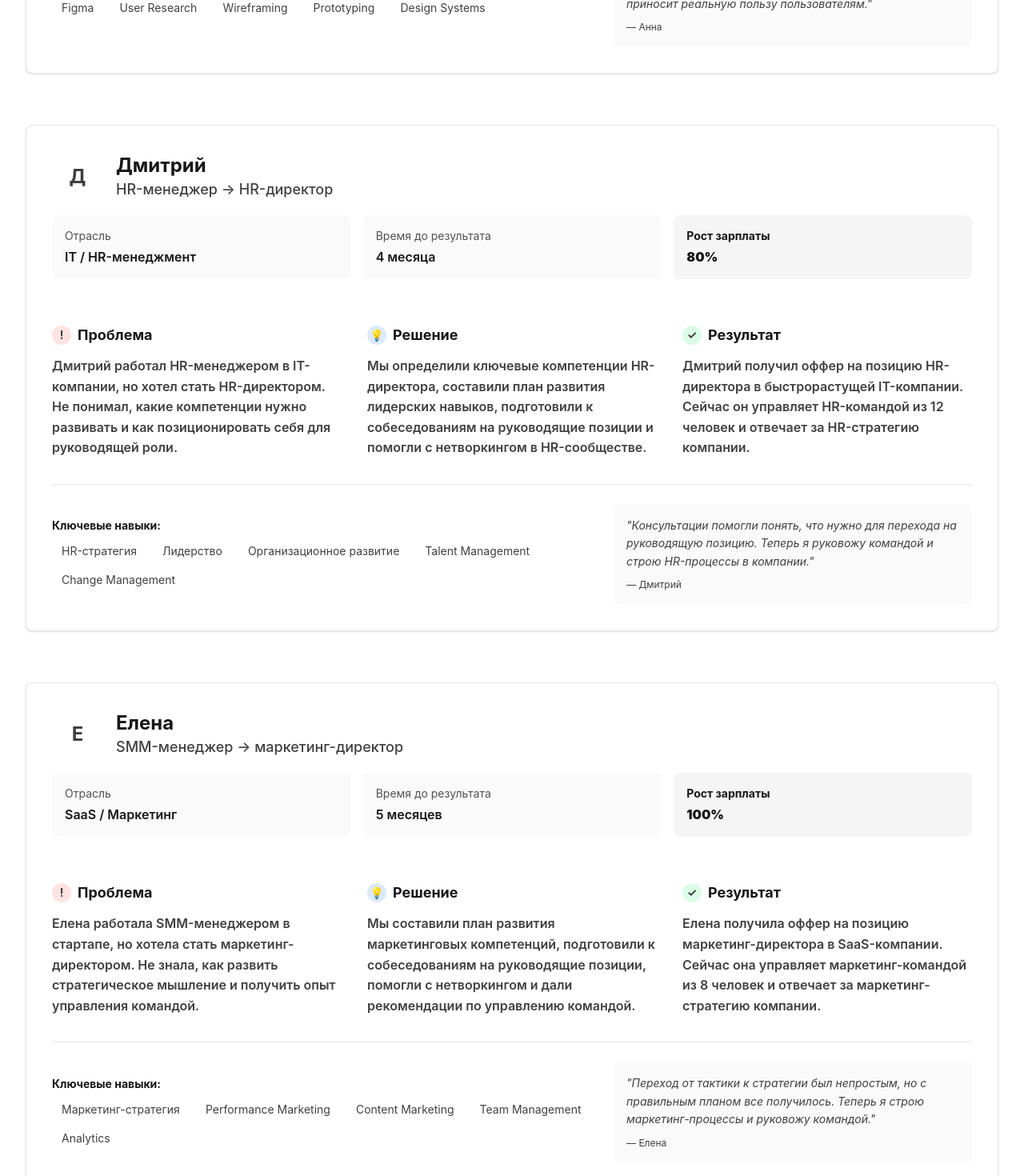
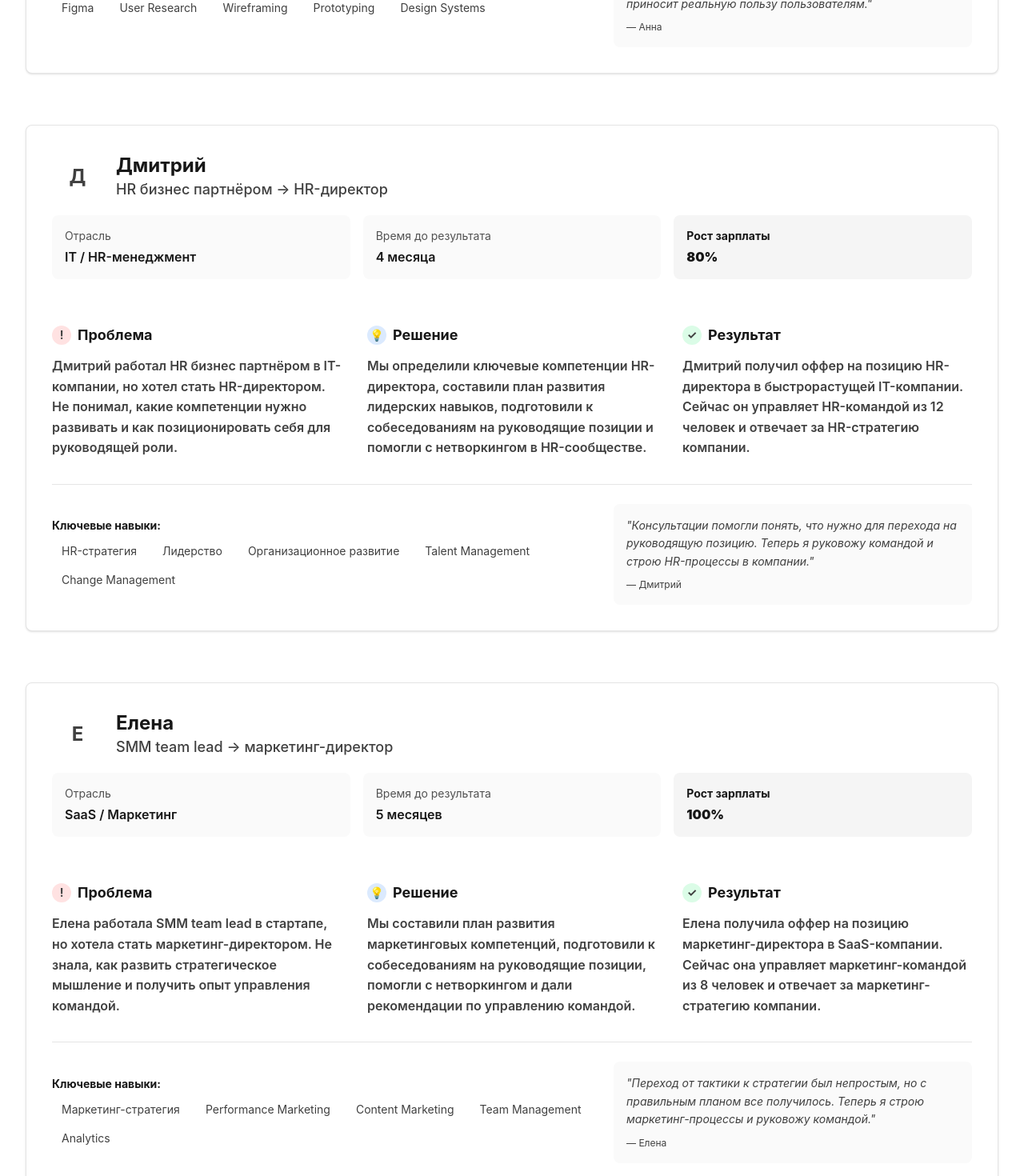
Before and after one commit to ArtiomNosov/consultation-website, a Next.js app: page /cases in a window 1280 px wide. Shown: the part 3054-4524 px from the top of the page at 80% size. Built offline with nearby package versions, Linux system fonts and the light colour scheme.

Commit message:
Update role transitions and challenges in case studies for improved clarity and accuracy

```diff
--- a/src/app/cases/page.tsx
+++ b/src/app/cases/page.tsx
@@ -64,11 +64,11 @@ export default function Cases() {
       id: 5,
       name: "Дмитрий",
       role: "HR-директор",
-      transition: "HR-менеджер → HR-директор",
+      transition: "HR бизнес партнёром → HR-директор",
       duration: "4 месяца",
       salaryIncrease: "80%",
       industry: "IT / HR-менеджмент",
-      challenge: "Дмитрий работал HR-менеджером в IT-компании, но хотел стать HR-директором. Не понимал, какие компетенции нужно развивать и как позиционировать себя для руководящей роли.",
+      challenge: "Дмитрий работал HR бизнес партнёром в IT-компании, но хотел стать HR-директором. Не понимал, какие компетенции нужно развивать и как позиционировать себя для руководящей роли.",
       solution: "Мы определили ключевые компетенции HR-директора, составили план развития лидерских навыков, подготовили к собеседованиям на руководящие позиции и помогли с нетворкингом в HR-сообществе.",
       result: "Дмитрий получил оффер на позицию HR-директора в быстрорастущей IT-компании. Сейчас он управляет HR-командой из 12 человек и отвечает за HR-стратегию компании.",
       skills: ["HR-стратегия", "Лидерство", "Организационное развитие", "Talent Management", "Change Management"],
@@ -78,11 +78,11 @@ export default function Cases() {
       id: 6,
       name: "Елена",
       role: "Маркетинг-директор",
-      transition: "SMM-менеджер → маркетинг-директор",
+      transition: "SMM team lead → маркетинг-директор",
       duration: "5 месяцев",
       salaryIncrease: "100%",
       industry: "SaaS / Маркетинг",
-      challenge: "Елена работала SMM-менеджером в стартапе, но хотела стать маркетинг-директором. Не знала, как развить стратегическое мышление и получить опыт управления командой.",
+      challenge: "Елена работала SMM team lead в стартапе, но хотела стать маркетинг-директором. Не знала, как развить стратегическое мышление и получить опыт управления командой.",
       solution: "Мы составили план развития маркетинговых компетенций, подготовили к собеседованиям на руководящие позиции, помогли с нетворкингом и дали рекомендации по управлению командой.",
       result: "Елена получила оффер на позицию маркетинг-директора в SaaS-компании. Сейчас она управляет маркетинг-командой из 8 человек и отвечает за маркетинг-стратегию компании.",
       skills: ["Маркетинг-стратегия", "Performance Marketing", "Content Marketing", "Team Management", "Analytics"],
```
